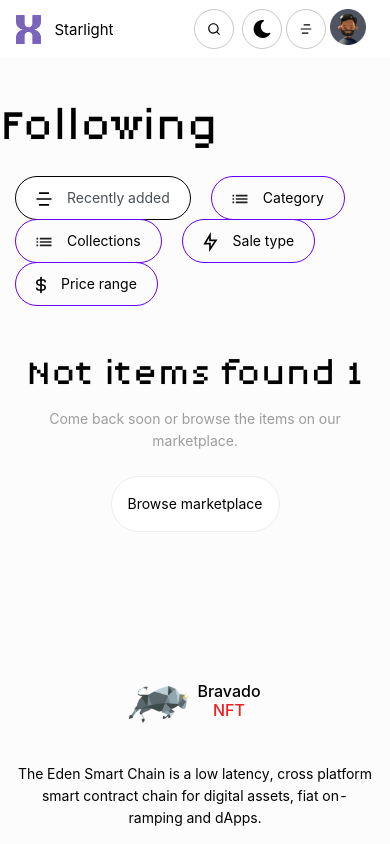
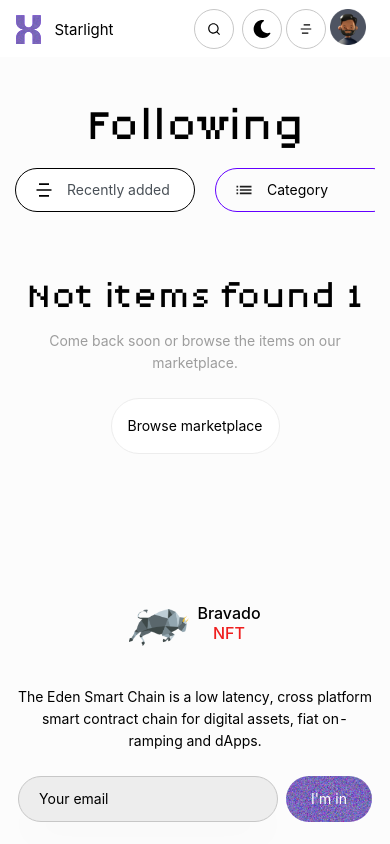
Before and after one commit to muhsindeniz/nft-markerplace, a React (Create React App) app: page /Following in a window 390 px wide. Shown: the top 844 px of the page. Built offline with nearby package versions, Linux system fonts and the light colour scheme; a web font is replaced by a local one.

Commit message:
follow pages responsive fixed

```diff
--- a/src/Components/Layout/Navbar.js
+++ b/src/Components/Layout/Navbar.js
@@ -90,13 +90,15 @@ const Navbar = () => {
 
     return (
         <>
-            {location.pathname === "/Profile" ? <div style={{backgroundColor: "#6300FF"}} className="p-3 d-flex justify-content-center text-white">DesignerName - choose yours and earn x3 Starlight rewards!</div> : ""}
-            {location.pathname === "/Buy" ? <div style={{backgroundColor: "#6300FF"}} className="p-3 d-flex justify-content-center text-white">DesignerName - choose yours and earn x3 Starlight rewards!</div> : ""}
-            {location.pathname === "/CreateCollectibleEdit" ? <div style={{backgroundColor: "#6300FF"}} className="p-3 d-flex justify-content-center text-white">DesignerName - choose yours and earn x3 Starlight rewards!</div> : ""}
-            {location.pathname === "/SignIn" ? <div style={{backgroundColor: "#6300FF"}} className="p-3 d-flex justify-content-center text-white">DesignerName - choose yours and earn x3 Starlight rewards!</div> : ""}
-            {location.pathname === "/Token" ? <div style={{backgroundColor: "#6300FF"}} className="p-3 d-flex justify-content-center text-white">DesignerName - choose yours and earn x3 Starlight rewards!</div> : ""}
-            {location.pathname === "/Activity" ? <div style={{backgroundColor: "#6300FF"}} className="p-3 d-flex justify-content-center text-white">DesignerName - choose yours and earn x3 Starlight rewards!</div> : ""}
-            {location.pathname === "/FullScreenImage" ? <div style={{backgroundColor: "#6300FF"}} className="p-3 d-flex justify-content-center text-white">DesignerName - choose yours and earn x3 Starlight rewards!</div> : ""}
+            {
+                location.pathname === "/Profile" ? <div style={{backgroundColor: "#6300FF"}} className="p-3 d-flex justify-content-center text-white">DesignerName - choose yours and earn x3 Starlight rewards!</div> :
+                location.pathname === "/Buy" ?  <div style={{backgroundColor: "#6300FF"}} className="p-3 d-flex justify-content-center text-white">DesignerName - choose yours and earn x3 Starlight rewards!</div> :
+                location.pathname === "/CreateCollectibleEdit" ? <div style={{backgroundColor: "#6300FF"}} className="p-3 d-flex justify-content-center text-white">DesignerName - choose yours and earn x3 Starlight rewards!</div> :
+                location.pathname === "/SignIn" ? <div style={{backgroundColor: "#6300FF"}} className="p-3 d-flex justify-content-center text-white">DesignerName - choose yours and earn x3 Starlight rewards!</div> :
+                location.pathname === "/Token" ? <div style={{backgroundColor: "#6300FF"}} className="p-3 d-flex justify-content-center text-white">DesignerName - choose yours and earn x3 Starlight rewards!</div> :
+                location.pathname === "/Activity" ? <div style={{backgroundColor: "#6300FF"}} className="p-3 d-flex justify-content-center text-white">DesignerName - choose yours and earn x3 Starlight rewards!</div> :
+                location.pathname === "/FullScreenImage" ? <div style={{backgroundColor: "#6300FF"}} className="p-3 d-flex justify-content-center text-white">DesignerName - choose yours and earn x3 Starlight rewards!</div> : ""
+            }
 
             <header>
                 <nav className="navbar navbar-light navbar-expand-lg" id="myNavbar" style={{position: location.pathname === "/Profile" ? "relative" :
--- a/src/Pages/Following.js
+++ b/src/Pages/Following.js
@@ -8,11 +8,9 @@ const Following = () => {
     return (
         <>
             <section className="create-single-section-container following-page-section">
-                <div className="container">
-                    <div className="row">
+                <div className="container-fluid">
+                    <div className="following-divition">
                         <h2>Following</h2>
-
-                        <div className="col-sm-12 mt-2 d-flex justify-content-between">
                         <ul className="nav nav-tabs" id="myTab" role="tablist">
                             <li className="nav-item" role="presentation">
                                 <a className="nav-link active" id="home-tab" data-toggle="tab" href="#home" role="tab" aria-controls="home" aria-selected="true">
@@ -52,13 +50,9 @@ const Following = () => {
                                     Price range</a>
                             </li>
                         </ul>
-
                     </div>
-
-                        <div className="col-sm-12 d-flex mt-5 w-100 justify-content-center flex-column text-center">
-
-                            <div className="tab-content w-100 d-flex justify-content-center flex-column align-items-center" id="myTabContent">
-                                <div className="tab-pane fade show active" id="home" role="tabpanel" aria-labelledby="home-tab">
+                    <div className="tab-content w-100 d-flex justify-content-center flex-column align-items-center mt-5" id="myTabContent">
+                        <div className="tab-pane w-100 fade show active" id="home" role="tabpanel" aria-labelledby="home-tab">
                             <h3>Not items found 1</h3>
                             <div>
                                 <span className="color-gray">Come back soon or browse the
@@ -66,7 +60,7 @@ const Following = () => {
                             </div>
                             <button className="bg-white border-radius profile-not-found-browse-btn mt-4 p-3" style={{ borderRadius: "30px" }}>Browse marketplace</button>
                         </div>
-                                <div className="tab-pane fade" id="profile" role="tabpanel" aria-labelledby="profile-tab">
+                        <div className="tab-pane w-100 fade" id="profile" role="tabpanel" aria-labelledby="profile-tab">
                             <h3>Not items found 2</h3>
                             <div>
                                 <span className="color-gray">Come back soon or browse the
@@ -74,7 +68,7 @@ const Following = () => {
                             </div>
                             <button className="bg-white border-radius profile-not-found-browse-btn mt-4 p-3" style={{ borderRadius: "30px" }}>Browse marketplace</button>
                         </div>
-                                <div className="tab-pane fade" id="contact" role="tabpanel" aria-labelledby="contact-tab">
+                        <div className="tab-pane w-100 fade" id="contact" role="tabpanel" aria-labelledby="contact-tab">
                             <h3>Not items found 3</h3>
                             <div>
                                 <span className="color-gray">Come back soon or browse the
@@ -84,10 +78,6 @@ const Following = () => {
                         </div>
                     </div>
                 </div>
-
-
-                    </div>
-                </div>
             </section>
         </>
     )
--- a/src/assets/css/app.css
+++ b/src/assets/css/app.css
@@ -997,3 +997,17 @@ font-size: 12px;
 .putOnMarketplace svg path{
     fill: var(--black-color) !important;
 }
+
+.following-page-section .tab-content .tab-pane{
+    text-align: center;
+}
+
+.following-page-section .following-divition{
+    display: flex;
+    justify-content: space-between;
+    align-items: center;
+}
+
+.following-page-section .nav-tabs .nav-link{
+    align-items: center;
+}
--- a/src/assets/css/responsive.css
+++ b/src/assets/css/responsive.css
@@ -261,6 +261,25 @@
     width: 100% !important;
 }
 
+.following-page-section .following-divition{
+    flex-direction: column !important;
+}
+
+.following-page-section .nav-tabs{
+    flex-wrap: initial !important;
+    overflow-x: auto !important;
+    overflow-y: hidden !important;
+    width: 100% !important;
+    min-height: 60px !important;
+}
+
+.following-page-section .nav-tabs .nav-link{
+    display: flex !important;
+    align-items: center !important;
+    min-width: 180px !important;
+}
+
+
     /*
         NFT MarketPlace Start
     */
```
Also changed, not shown: 1 other file (tests, documents, lock files or other folders). Lines whose indentation alone changed are shown as unchanged.
